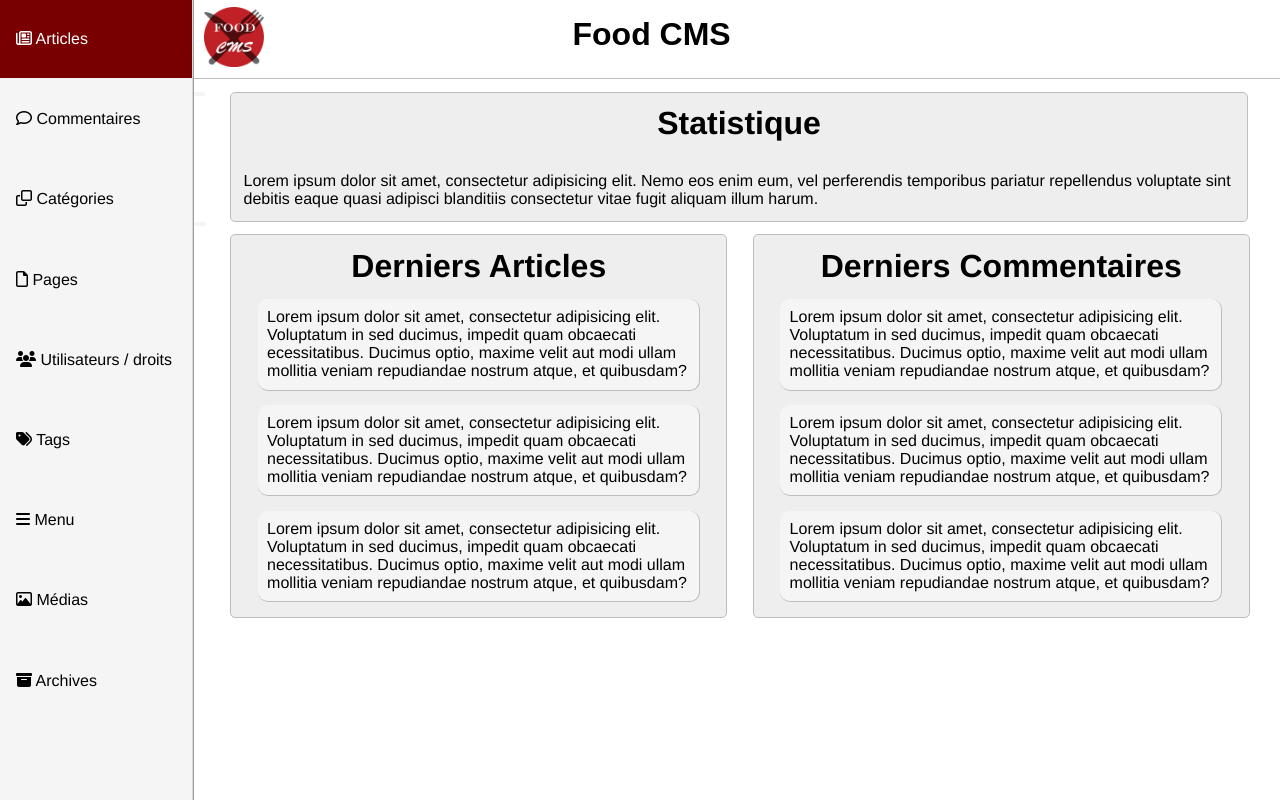
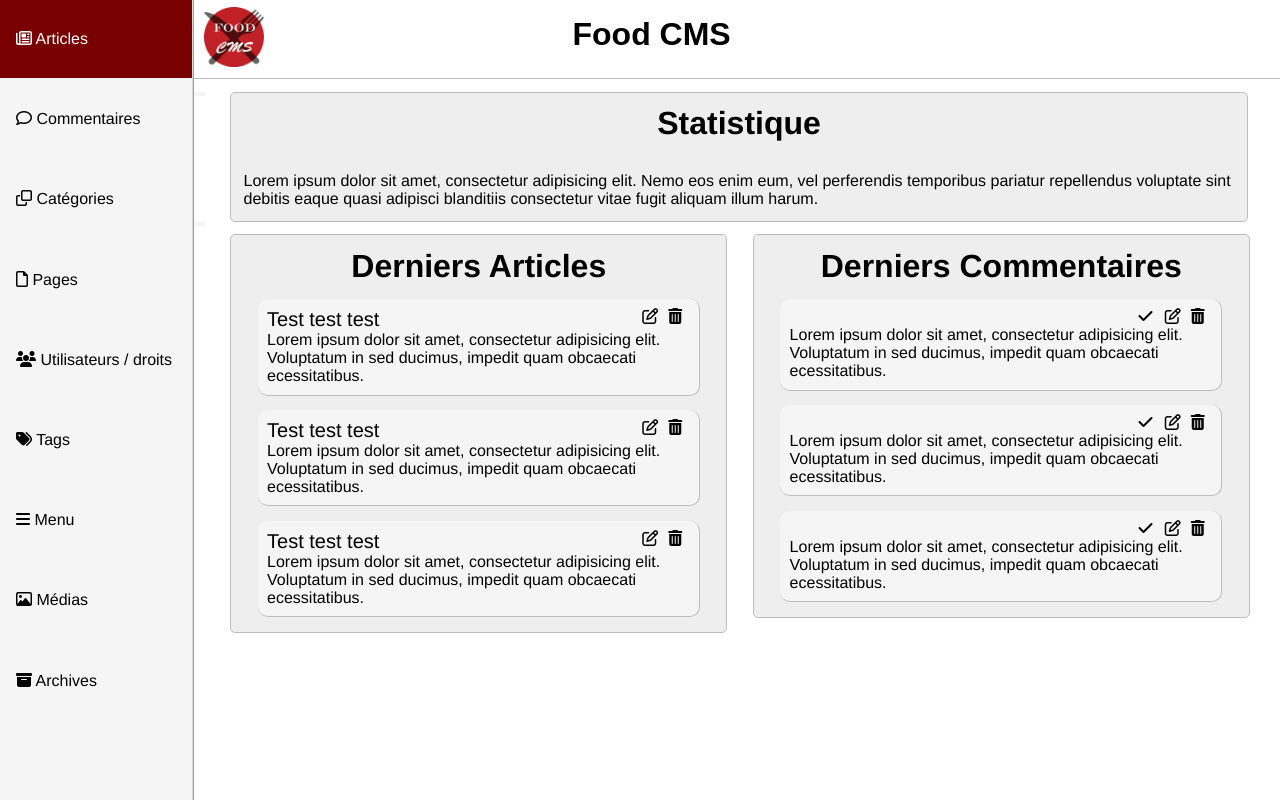
Before and after one commit to Robilol/foodcms, a PHP site: page /admin in a window 1280 px wide. Run offline with PHP 8.4, Linux system fonts and the light colour scheme; some libraries are stand-ins or nearby versions.

Commit message:
Modif article/commentaires

```diff
--- a/assets/css/bo.css
+++ b/assets/css/bo.css
@@ -460,13 +460,22 @@ input.submit {
   text-align: center;
 }
 
-#section-bas div {
+.articleDiv{
   margin: 3% 3% 3% 3%;
   padding: 2%;
   background: #F5F5F5;
   border-radius: 10px;
   border-bottom: thin solid #BDBDBD;
   border-right: thin solid #BDBDBD;
+}
+.articleDiv .title {
+  width: 75%;
+  font-size: 20px;
+}
+.articleDiv i{
+  margin-left: 5px;
+  width: 5%;
+  float: right;
 }
 
 #section-double-menu{
--- a/views/admin/index.view.php
+++ b/views/admin/index.view.php
@@ -14,32 +14,50 @@
   </section>
 	<section id="section-bas">
 		<h3>Derniers Articles</h3>
+		<div class="articleDiv">
       <div>
-      Lorem ipsum dolor sit amet, consectetur adipisicing elit. Voluptatum in sed ducimus, impedit quam obcaecati
-      ecessitatibus. Ducimus optio, maxime velit aut modi ullam mollitia veniam repudiandae nostrum atque, et quibusdam?
+        <a class="title">Test test test</a><i class="fa fa-trash"></i><i class="fa fa-pencil-square-o"></i>
+      <p>Lorem ipsum dolor sit amet, consectetur adipisicing elit. Voluptatum in sed ducimus, impedit quam obcaecati
+      ecessitatibus.</p>
     </div>
+    </div>
+		<div class="articleDiv">
       <div>
-      Lorem ipsum dolor sit amet, consectetur adipisicing elit. Voluptatum in sed ducimus, impedit quam obcaecati necessitatibus.
-       Ducimus optio, maxime velit aut modi ullam mollitia veniam repudiandae nostrum atque, et quibusdam?
+        <a class="title">Test test test</a><i class="fa fa-trash"></i><i class="fa fa-pencil-square-o"></i>
+      <p>Lorem ipsum dolor sit amet, consectetur adipisicing elit. Voluptatum in sed ducimus, impedit quam obcaecati
+      ecessitatibus.</p>
     </div>
+     </div>
+		<div class="articleDiv">
       <div>
-      Lorem ipsum dolor sit amet, consectetur adipisicing elit. Voluptatum in sed ducimus, impedit quam obcaecati necessitatibus.
-       Ducimus optio, maxime velit aut modi ullam mollitia veniam repudiandae nostrum atque, et quibusdam?
+        <a class="title">Test test test</a><i class="fa fa-trash"></i><i class="fa fa-pencil-square-o"></i>
+      <p>Lorem ipsum dolor sit amet, consectetur adipisicing elit. Voluptatum in sed ducimus, impedit quam obcaecati
+      ecessitatibus.</p>
+    </div>
      </div>
 	</section>
 	<section id="section-bas">
 		<h3>Derniers Commentaires</h3>
+		<div class="articleDiv">
       <div>
-      Lorem ipsum dolor sit amet, consectetur adipisicing elit. Voluptatum in sed ducimus, impedit quam obcaecati necessitatibus.
-       Ducimus optio, maxime velit aut modi ullam mollitia veniam repudiandae nostrum atque, et quibusdam?
+      <p><i class="fa fa-trash"></i><i class="fa fa-pencil-square-o"></i><i class="fa fa-check"></i></p><br>
+      <p>Lorem ipsum dolor sit amet, consectetur adipisicing elit. Voluptatum in sed ducimus, impedit quam obcaecati
+      ecessitatibus.</p>
     </div>
+     </div>
+		<div class="articleDiv">
       <div>
-      Lorem ipsum dolor sit amet, consectetur adipisicing elit. Voluptatum in sed ducimus, impedit quam obcaecati necessitatibus.
-       Ducimus optio, maxime velit aut modi ullam mollitia veniam repudiandae nostrum atque, et quibusdam?
+        <i class="fa fa-trash"></i><i class="fa fa-pencil-square-o"></i><i class="fa fa-check"></i><br>
+      <p>Lorem ipsum dolor sit amet, consectetur adipisicing elit. Voluptatum in sed ducimus, impedit quam obcaecati
+      ecessitatibus.</p>
     </div>
+     </div>
+		<div class="articleDiv">
       <div>
-      Lorem ipsum dolor sit amet, consectetur adipisicing elit. Voluptatum in sed ducimus, impedit quam obcaecati necessitatibus.
-       Ducimus optio, maxime velit aut modi ullam mollitia veniam repudiandae nostrum atque, et quibusdam?
+      <i class="fa fa-trash"></i><i class="fa fa-pencil-square-o"></i><i class="fa fa-check"></i><br>
+      <p>Lorem ipsum dolor sit amet, consectetur adipisicing elit. Voluptatum in sed ducimus, impedit quam obcaecati
+      ecessitatibus.</p>
+    </div>
      </div>
 
 	</section>
```
Lines whose indentation alone changed are shown as unchanged.
